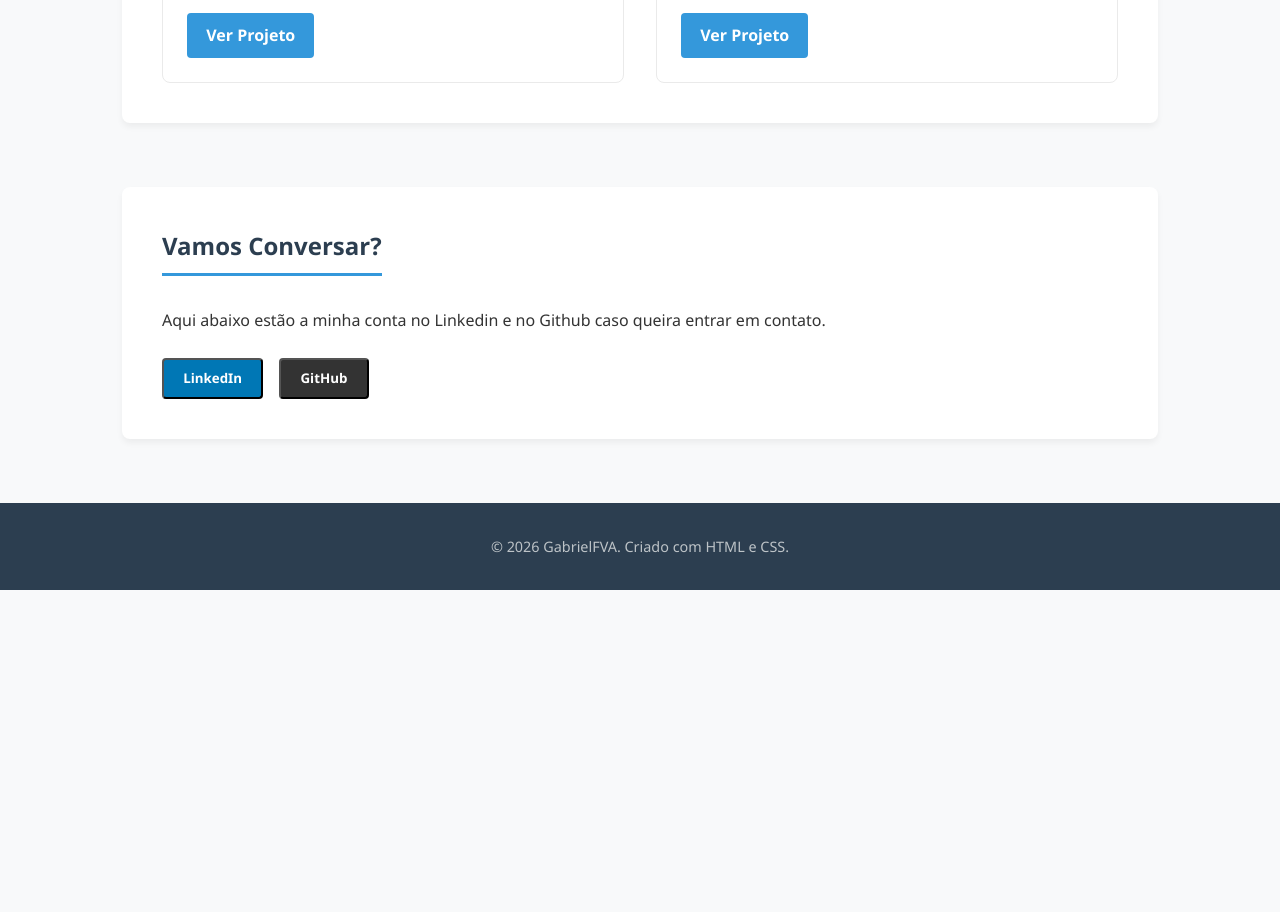
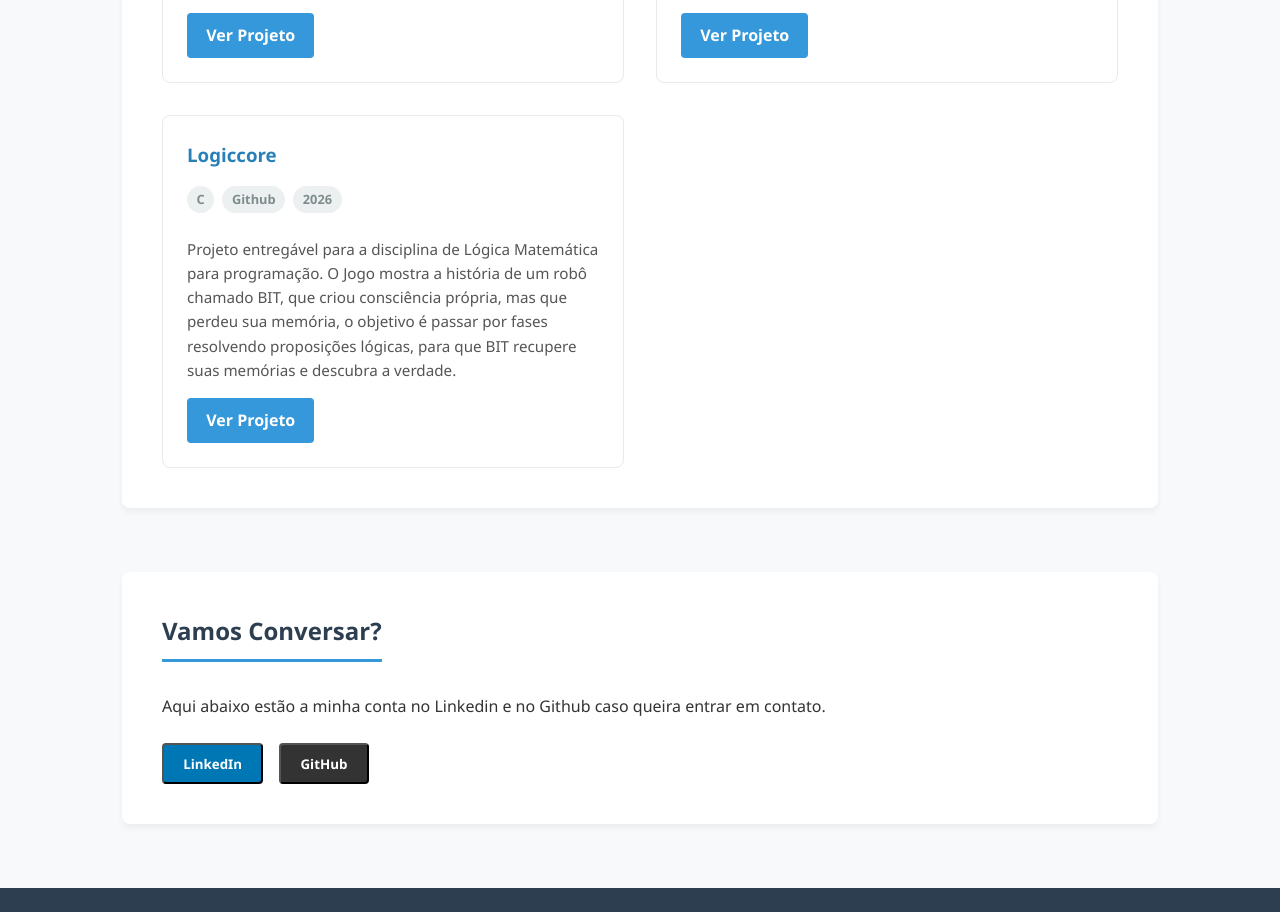
Before and after one commit to GabrielFVA29/Meu-Portfolio, a plain HTML site: page index.html in a window 1280 px wide. Shown: the part 1590-2502 px from the top of the page. Before the commit the page ends 2180 px from the top, so only its background shows below. Drawn offline with Linux system fonts and the light colour scheme.

Commit message:
Update index.html

```diff
--- a/index.html
+++ b/index.html
@@ -152,6 +152,17 @@
                     <a href="https://github.com/Ranilton10/CyberSudoku-PIF" class="btn" target="_blank">Ver Projeto</a>
                 </div>
 
+                <div class="project-card">
+                    <h3>Logiccore</h3>
+                    <div class="tags">
+                        <span>C</span>
+                        <span>Github</span>
+                        <span>2026</span>
+                    </div>
+                    <p>Projeto entregável para a disciplina de Lógica Matemática para programação. O Jogo mostra a história de um robô chamado BIT, que criou consciência própria, mas que perdeu sua memória, o objetivo é passar por fases resolvendo proposições lógicas, para que BIT recupere suas memórias e descubra a verdade.</p>
+                    <a href="https://github.com/BelmontBeta/logiccore" class="btn" target="_blank">Ver Projeto</a>
+                </div>
+
             </div>
         </section>
 
```
